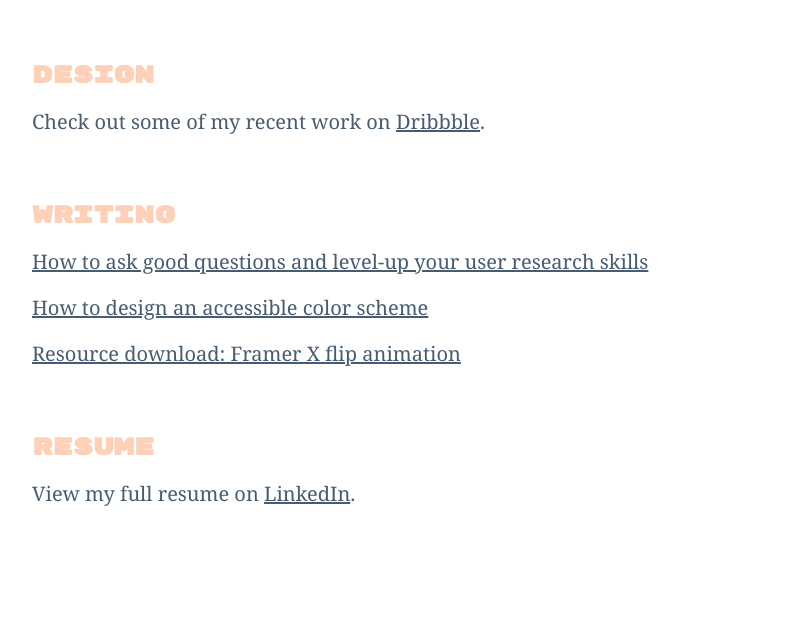
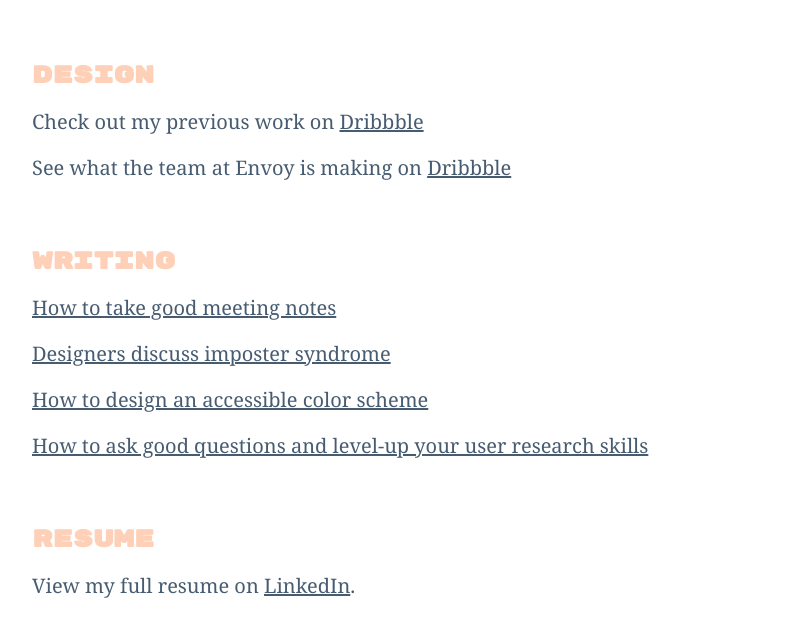
Before and after one commit to ohheyyeahthatsme/ohheyyeahthatsme.github.io, a plain HTML site: page index.html in a window 1280 px wide. Shown: the part 249-886 px from the top of the page, without its empty margins (208-1020 px from the left). Before the commit the page ends 822 px from the top, so only its background shows below. Drawn offline with Linux system fonts and the light colour scheme.

Commit message:
Add new content.

```diff
--- a/index.html
+++ b/index.html
@@ -44,32 +44,36 @@
       </p>
 
       <p>
-        San Francisco-based product designer, currently at <a href="https://envoy.com/" target="_blank">Envoy</a>.
+        San Francisco-based product design manager, currently at <a href="https://envoy.com/" target="_blank">Envoy</a>.
       </p>
     </section>
 
     <section>
       <h2>Design</h2>
       <p>
-        Check out some of my recent work on
-        <a href="https://dribbble.com/katieriley" target="_blank">Dribbble</a>.
+        Check out my previous work on
+        <a href="https://dribbble.com/katieriley" target="_blank">Dribbble</a>
       </p>
-<!--       <a href="https://dribbble.com/katieriley" target="_blank">
-        <img src="./resources/images/projects.png" alt="Katie Riley product design projects" />
-      </a> -->
+      <p>
+        See what the team at Envoy is making on
+        <a href="https://dribbble.com/envoydesign" target="_blank">Dribbble</a>
+      </p>
     </section>
 
     <section>
       <h2>Writing</h2>
       <ul>
         <li>
-          <a href="https://medium.com/envoy-design/how-to-ask-good-questions-and-level-up-your-user-research-skills-19fd28b275a4" target="_blank">How to ask good questions and level-up your user research skills</a>
+          <a href="https://medium.com/envoy-design/how-to-take-good-meeting-notes-bf49702a03c8" target="_blank">How to take good meeting notes</a>
+        </li>
+        <li>
+          <a href="https://medium.com/envoy-design/designers-discuss-imposter-syndrome-93bb138b2a35" target="_blank">Designers discuss imposter syndrome</a>
         </li>
         <li>
           <a href="https://medium.com/envoy-design/how-to-design-an-accessible-color-scheme-4a13ca12c92b" target="_blank">How to design an accessible color scheme</a>
         </li>
         <li>
-          <a href="resources/images/flip_framerx_byKatieRiley.zip">Resource download: Framer X flip animation</a>
+          <a href="https://medium.com/envoy-design/how-to-ask-good-questions-and-level-up-your-user-research-skills-19fd28b275a4" target="_blank">How to ask good questions and level-up your user research skills</a>
         </li>
       </ul>
     </section>
```
